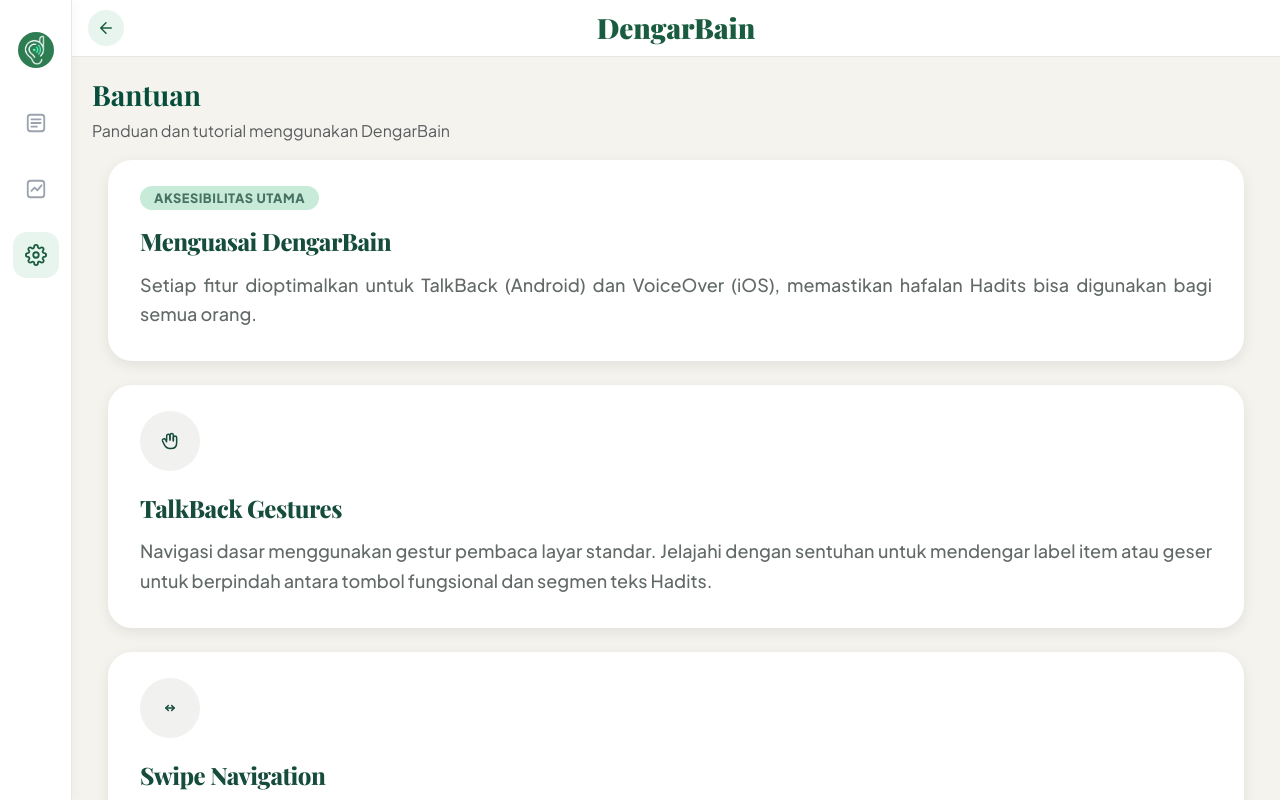
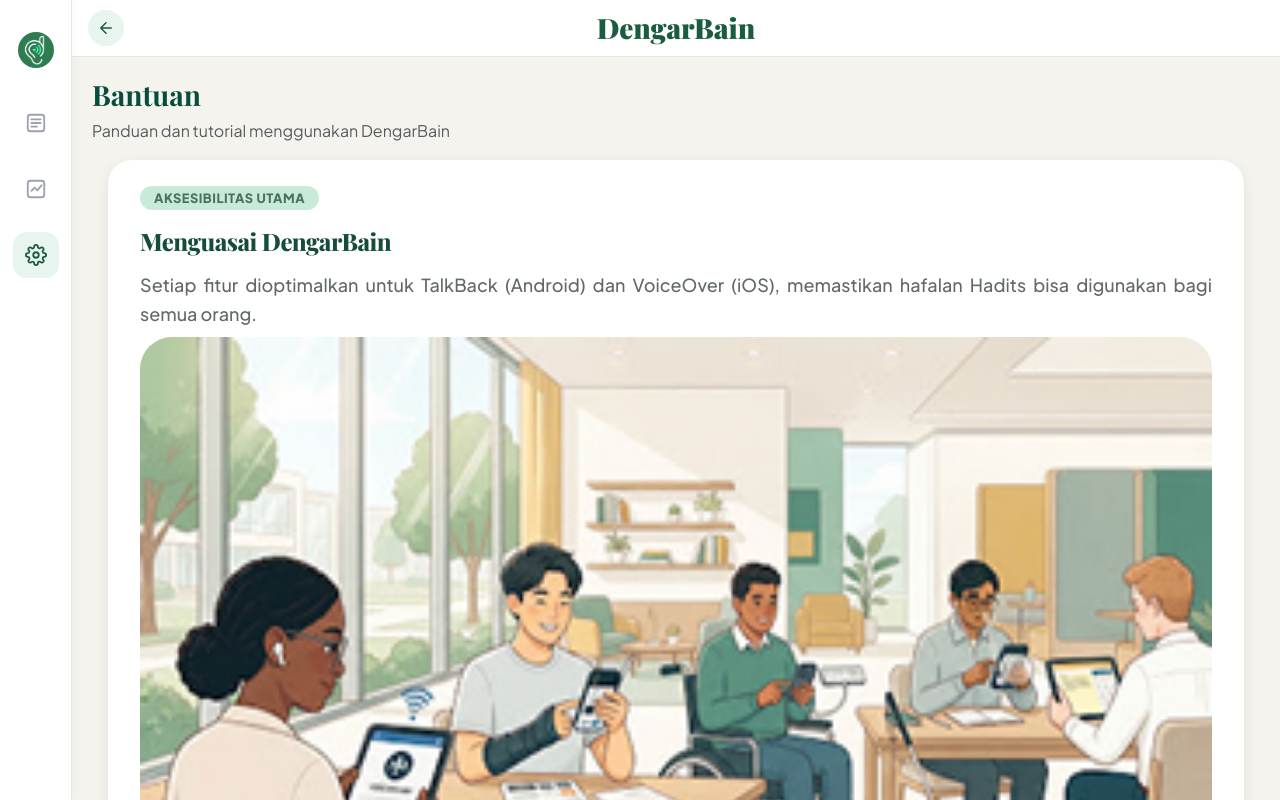
Before and after one commit to Irs622/dengarbainweb, a Next.js app: page /settings/help in a window 1280 px wide. Shown: the top 800 px of the page. Built offline with nearby package versions, Linux system fonts and the light colour scheme.

Commit message:
fix: pulihkan berkas gambar asli menguasai-dengarbain.png pada halaman bantuan

```diff
--- a/app/settings/help/page.tsx
+++ b/app/settings/help/page.tsx
@@ -41,6 +41,7 @@ const helpCards: HelpItem[] = [
         />
       </svg>
     ),
+    image: '/images/menguasai-dengarbain.png',
   },
 
   {
```
Also changed, not shown: public/images/menguasai-dengarbain.png (added).
